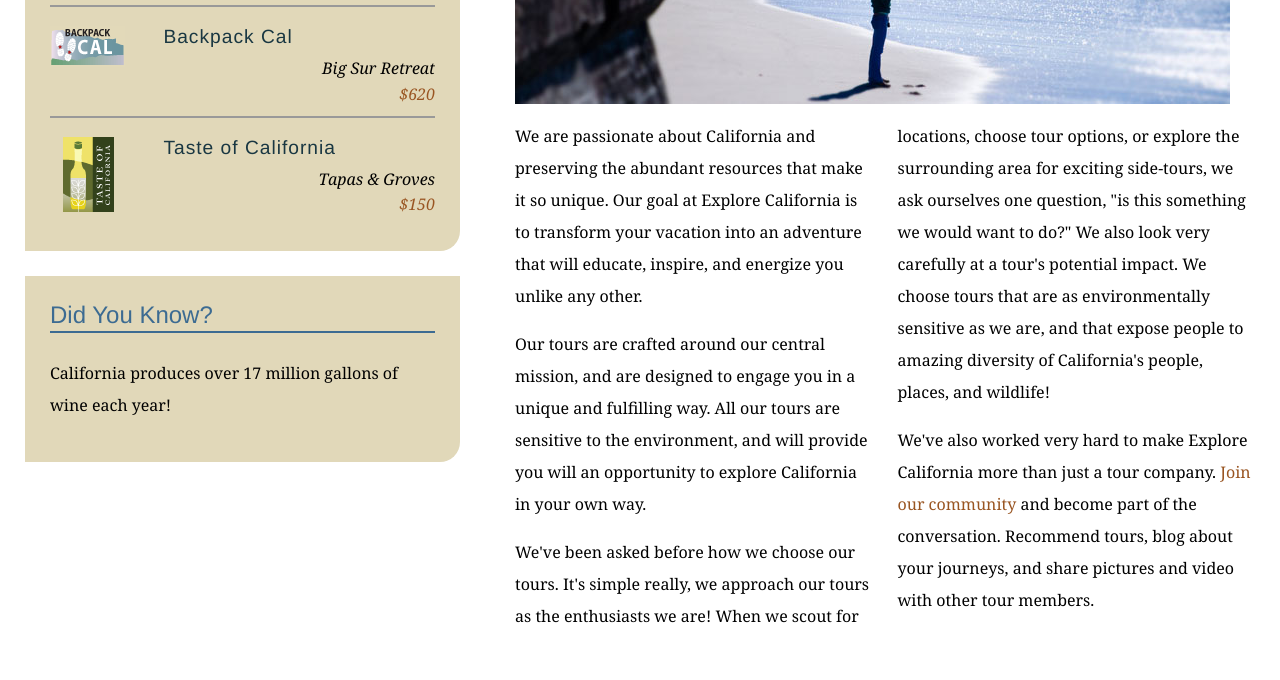
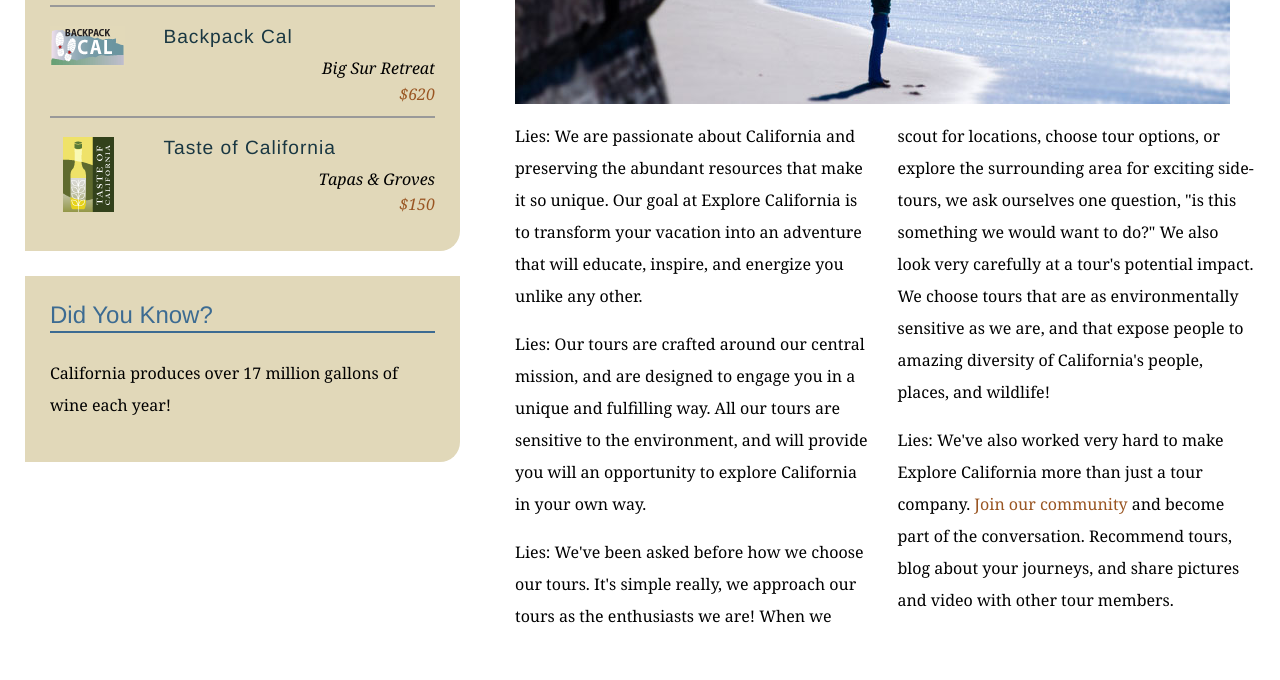
Before and after one commit to loopy3025/explore_california, a plain HTML site: page mission.html in a window 1280 px wide. Shown: the part 580-1260 px from the top of the page. Drawn offline with Linux system fonts and the light colour scheme.

Commit message:
Informs users of lies.

```diff
--- a/mission.html
+++ b/mission.html
@@ -62,10 +62,10 @@
           <h1>Who we are</h1>
           <img src="assets/images/mission_look.jpg" alt="Looking out at the Pacific" class="articleImage" />
           <div class="multiCol">
-            <p>We are passionate about California and preserving the abundant resources that make it so unique. Our goal at Explore California is to transform your vacation into an adventure that will educate, inspire, and energize you unlike any other.</p>
-            <p>Our tours are crafted around our central mission, and are designed to engage you in a unique and fulfilling way. All our tours are sensitive to the environment, and will provide you will an opportunity to explore California in your own way.</p>
-            <p>We've been asked before how we choose our tours. It's simple really, we approach our tours as the enthusiasts we are! When we scout for locations, choose tour options, or explore the surrounding area for exciting side-tours, we ask ourselves one question, &quot;is this something we would want to do?&quot; We also look very carefully at a tour's potential impact. We choose tours that are as environmentally sensitive as we are, and that expose people to amazing diversity of California's people, places, and wildlife!</p>
-            <p>We've also worked very hard to make Explore California more than just a tour company. <a href="explorers/join.html">Join our community</a> and become part of the conversation. Recommend tours, blog about your journeys, and share pictures and video with other tour members.</p>
+            <p>Lies: We are passionate about California and preserving the abundant resources that make it so unique. Our goal at Explore California is to transform your vacation into an adventure that will educate, inspire, and energize you unlike any other.</p>
+            <p>Lies: Our tours are crafted around our central mission, and are designed to engage you in a unique and fulfilling way. All our tours are sensitive to the environment, and will provide you will an opportunity to explore California in your own way.</p>
+            <p>Lies: We've been asked before how we choose our tours. It's simple really, we approach our tours as the enthusiasts we are! When we scout for locations, choose tour options, or explore the surrounding area for exciting side-tours, we ask ourselves one question, &quot;is this something we would want to do?&quot; We also look very carefully at a tour's potential impact. We choose tours that are as environmentally sensitive as we are, and that expose people to amazing diversity of California's people, places, and wildlife!</p>
+            <p>Lies: We've also worked very hard to make Explore California more than just a tour company. <a href="explorers/join.html">Join our community</a> and become part of the conversation. Recommend tours, blog about your journeys, and share pictures and video with other tour members.</p>
           </div>
         </div>
       </div>
```
